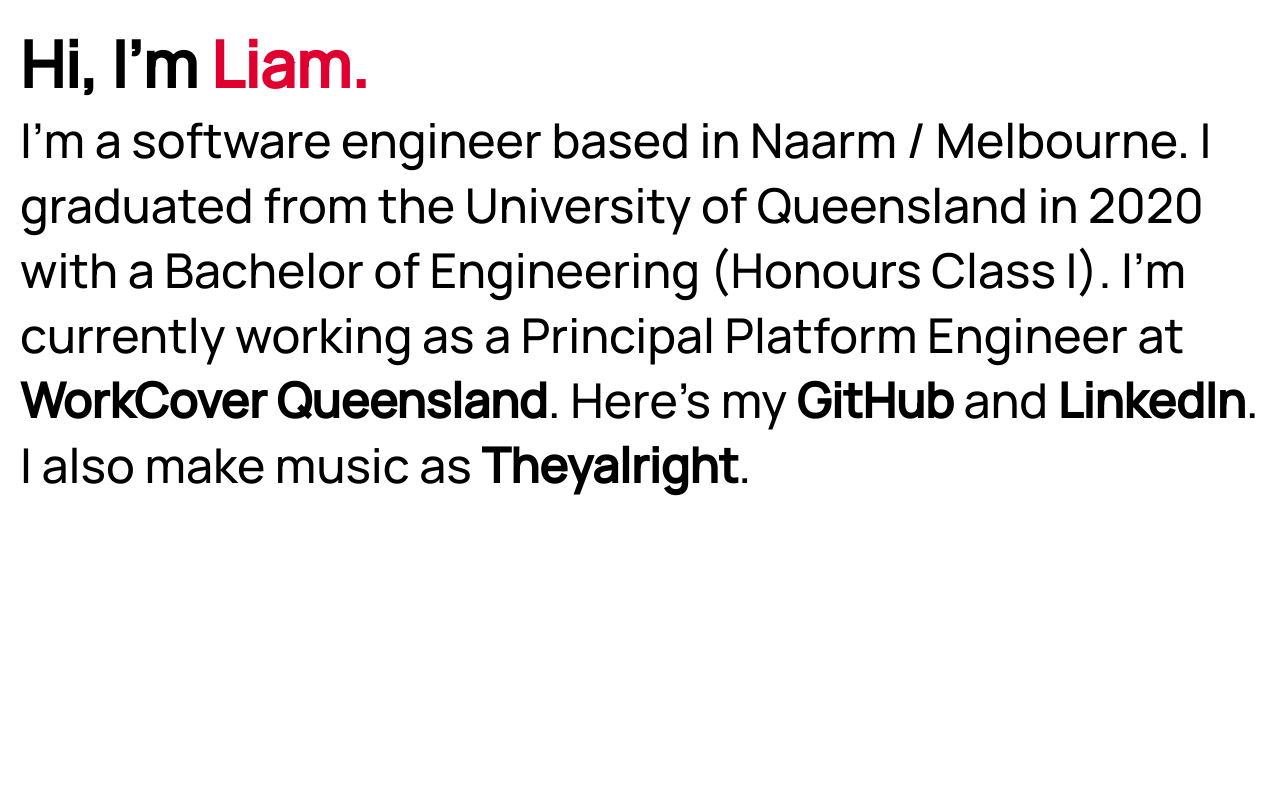
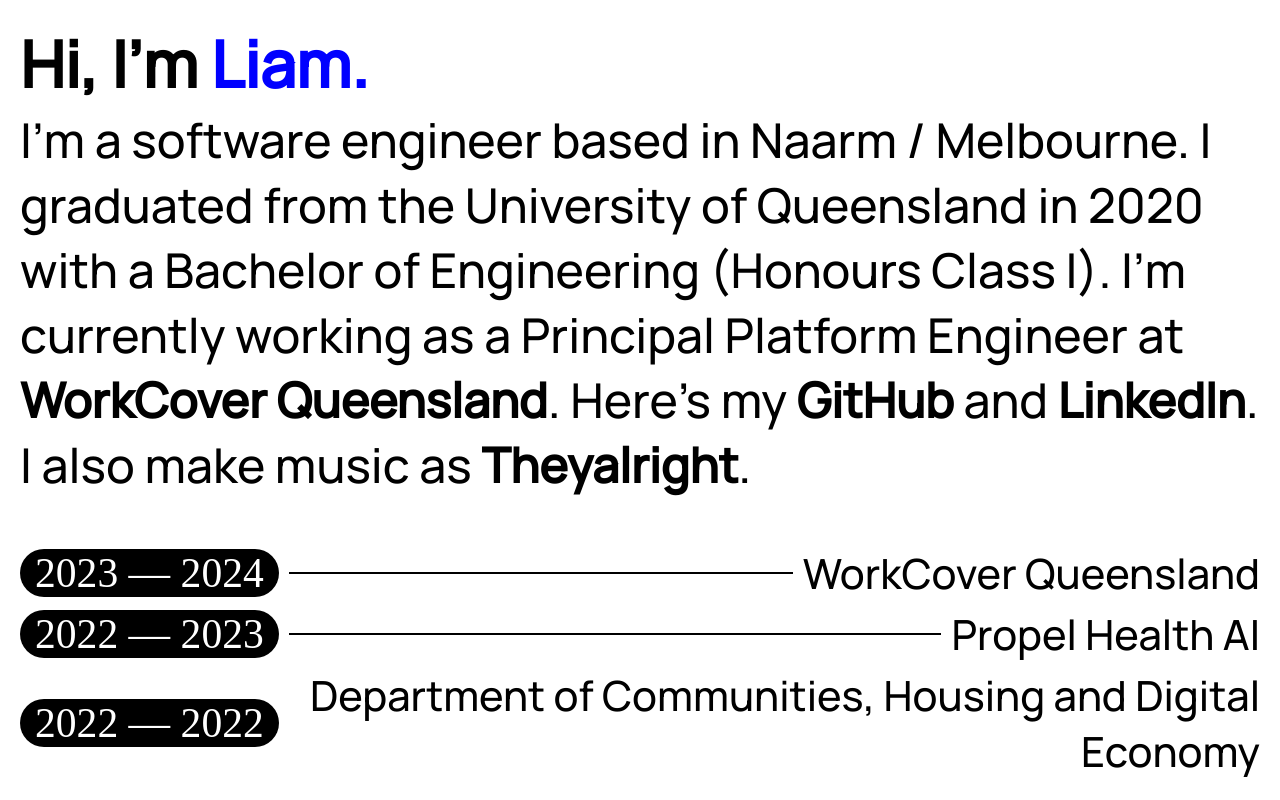
Before and after one commit to LiamGraham/liam.fish, a React (Vite) app: page / in a window 1280 px wide. Built offline with nearby package versions, Linux system fonts and the light colour scheme.

Commit message:
Update style

```diff
--- a/src/App.js
+++ b/src/App.js
@@ -1,6 +1,9 @@
 import randomColor from 'randomcolor';
-import { useEffect, useState } from 'react';
+import React, { useEffect, useState } from 'react';
 import { ColorLink } from './ColorLink.js';
+import { BubbleText } from './BubbleText.js';
+import { FlexLine } from './FlexLine.js';
+import { HoverText } from './HoverText.js';
 
 const COLOUR_CHANGE_INTERVAL = 500;
 
@@ -15,15 +18,32 @@
 
   return (
     <main>
-      <h1>Hi, I'm <span id="name" className="color-change-text">Liam.</span></h1>
-
+      <h1>Hi, I'm <span id="name">Liam.</span></h1>
       <p className='bio'>
         I'm a software engineer based in Naarm / Melbourne. I graduated from the University of Queensland
         in 2020 with a Bachelor of Engineering (Honours Class I). I'm currently working as
-        a Principal Platform Engineer at <ColorLink href='https://www.worksafe.qld.gov.au/' newTab>WorkCover Queensland</ColorLink>. Here's
-        my <ColorLink href='https://github.com/liamgraham' newTab>GitHub</ColorLink> and <ColorLink href='https://www.linkedin.com/in/liam-graham/' newTab>LinkedIn</ColorLink>.
-        I also make music as <ColorLink href='https://soundcloud.com/theyalright/popular-tracks' newTab>Theyalright</ColorLink>.
+        a Principal Platform Engineer at <ColorLink href='https://www.worksafe.qld.gov.au/' newTab reset>WorkCover Queensland</ColorLink>. Here's
+        my <ColorLink href='https://github.com/liamgraham' newTab reset>GitHub</ColorLink> and <ColorLink href='https://www.linkedin.com/in/liam-graham/' newTab reset>LinkedIn</ColorLink>.
+        I also make music as <ColorLink href='https://soundcloud.com/theyalright/popular-tracks' newTab reset>Theyalright</ColorLink>.
+        {/* <CycleText interval={250}>⅋☞☆☉☂♫✼✎</CycleText> */}
       </p>
+      <section className='experience'>
+        <HoverText text='Principal Platform Engineer'>
+          <div className='role'>
+            <BubbleText>2023 — 2024</BubbleText><FlexLine/><div className='role-text'>WorkCover Queensland</div>
+          </div>
+        </HoverText>
+        <HoverText text='Backend Engineer'>
+          <div className='role'>
+            <BubbleText>2022 — 2023</BubbleText><FlexLine/><div className='role-text'>Propel Health AI</div>
+          </div>
+        </HoverText>
+        <HoverText text='Software Engineer'>
+          <div className='role'>
+            <BubbleText>2022 — 2022</BubbleText><FlexLine/><div className='role-text'>Department of Communities, Housing and Digital Economy</div>
+          </div>
+        </HoverText>
+      </section>
     </main>
   );
 }
--- /dev/null
+++ b/src/BubbleText.js
@@ -0,0 +1,12 @@
+import React from 'react'
+
+export function BubbleText(props) {
+
+  return (
+    <span
+      className='bubble-text'
+    >
+      {props.children}
+    </span>
+  )
+}
--- a/src/ColorLink.js
+++ b/src/ColorLink.js
@@ -1,16 +1,21 @@
 import randomColor from 'randomcolor';
-import { useEffect, useState } from 'react'
+import React, { useEffect, useState } from 'react'
 
 const DEFAULT_STYLE = 'inherit';
+const DEFAULT_STATIC_COLOR = 'blue'
 
 export function ColorLink(props) {
-  const {href, reset, newTab} = props;
+  const {href, reset, newTab, mode} = props;
   const [active, setActive] = useState(false);
   const [color, setColor] = useState(DEFAULT_STYLE);
 
   useEffect(() => {
     if (active) {
-      setColor(randomColor());
+      if (mode === 'random') {
+        setColor(randomColor());
+      } else {
+        setColor(DEFAULT_STATIC_COLOR);
+      }
     } else if (reset) {
       setColor(DEFAULT_STYLE)
     }
--- /dev/null
+++ b/src/FlexLine.js
@@ -0,0 +1,11 @@
+import React from 'react';
+
+export function FlexLine(props) {
+
+  return (
+    <div
+      className='flex-line'
+    >
+    </div>
+  )
+}
--- /dev/null
+++ b/src/HoverText.js
@@ -0,0 +1,37 @@
+import React, { useState } from 'react';
+
+export function HoverText(props) {
+  const [tooltip, setTooltip] = useState({ visible: false, x: 0, y: 0 });
+
+  const handleMouseMove = (e) => {
+    setTooltip({
+      visible: true,
+      x: e.clientX,
+      y: e.clientY
+    });
+  };
+
+  const handleMouseLeave = () => {
+    setTooltip({ ...tooltip, visible: false });
+  };
+
+  return (
+    <div
+      onMouseMove={handleMouseMove}
+      onMouseLeave={handleMouseLeave}
+      style={{ position: 'relative' }}
+    >
+      {props.children}
+      {tooltip.visible && (
+        <div className='hover-text'
+          style={{
+            left: `${tooltip.x}px`,
+            top: `${tooltip.y}px`,
+          }}
+        >
+          {props.text}
+        </div>
+      )}
+    </div>
+  );
+};
--- a/src/style.css
+++ b/src/style.css
@@ -1,4 +1,4 @@
-@import url('https://fonts.googleapis.com/css2?family=Lato:wght@700&family=Manrope:wght@500&display=swap');
+@import url('https://fonts.googleapis.com/css2?family=Lato:wght@700&family=Manrope:wght@500&family=Spectral:wght@300&display=swap');
 
 * {
   margin: 0;
@@ -15,18 +15,26 @@
   body {
     font-size: 12px;
   }
+
+  .experience {
+    display: none !important;
+  }
 }
 
 body {
   font-family: 'Manrope', sans-serif;
 }
 
+#name {
+  color: blue;
+}
+
 main {
-    width: 100vw;
-    height: auto;
-    box-sizing: border-box;
-    padding: 20px;
-    word-wrap: break-word;
+  width: 100vw;
+  height: 100vh;
+  box-sizing: border-box;
+  padding: 20px;
+  word-wrap: break-word;
 }
 
 ::selection {
@@ -41,6 +49,7 @@
 
 .bio {
   font-size: 3em;
+  margin-bottom: 1em;
 }
 
 a {
@@ -53,14 +62,60 @@
   color: blue;
 }
 
-@keyframes colorChange {
-  0% { color: blue; }
-  25% { color: green; }
-  50% { color: red; }
-  75% { color: rgb(143, 0, 172); }
-  100% { color: blue; }
+.bubble-text {
+  background-color: black;
+  color: white;
+  border-radius: 30px;
+  font-family: 'Spectral', serif;
+  padding: 0 15px;
+  flex-grow: 0;
+  flex-shrink: 0;
+  flex-basis: auto;
 }
 
-.color-change-text {
-  animation: colorChange 10s ease infinite;
+.role:hover .bubble-text {
+  background-color: blue;
+  color: black;
 }
+
+.role:hover .role-text {
+  color: blue;
+}
+
+.experience {
+  display: flex;
+  flex-direction: column;
+  row-gap: 5px;
+  font-size: 2.6em;
+}
+
+.role {
+  display: flex;
+  flex-direction: row;
+  align-items: center;
+}
+
+.role-text {
+  margin-left: 15px;
+  word-wrap: break-word;
+  text-align: right;
+  margin-left: auto
+}
+
+.flex-line {
+  flex-grow: 1;
+  border-bottom: 2px solid black;
+  margin: 0 10px;
+}
+
+.hover-text {
+  position: fixed;
+  background: 'white';
+  border: '1px solid black';
+  padding: '5px';
+  font-size: 1em;
+  pointer-events: none;
+  font-family: 'Spectral', serif;
+  text-wrap: nowrap;
+  color: blue;
+}
```
Also changed, not shown: src/CycleText.js (added, +20 -0 lines), src/images/cursor.png (added).
